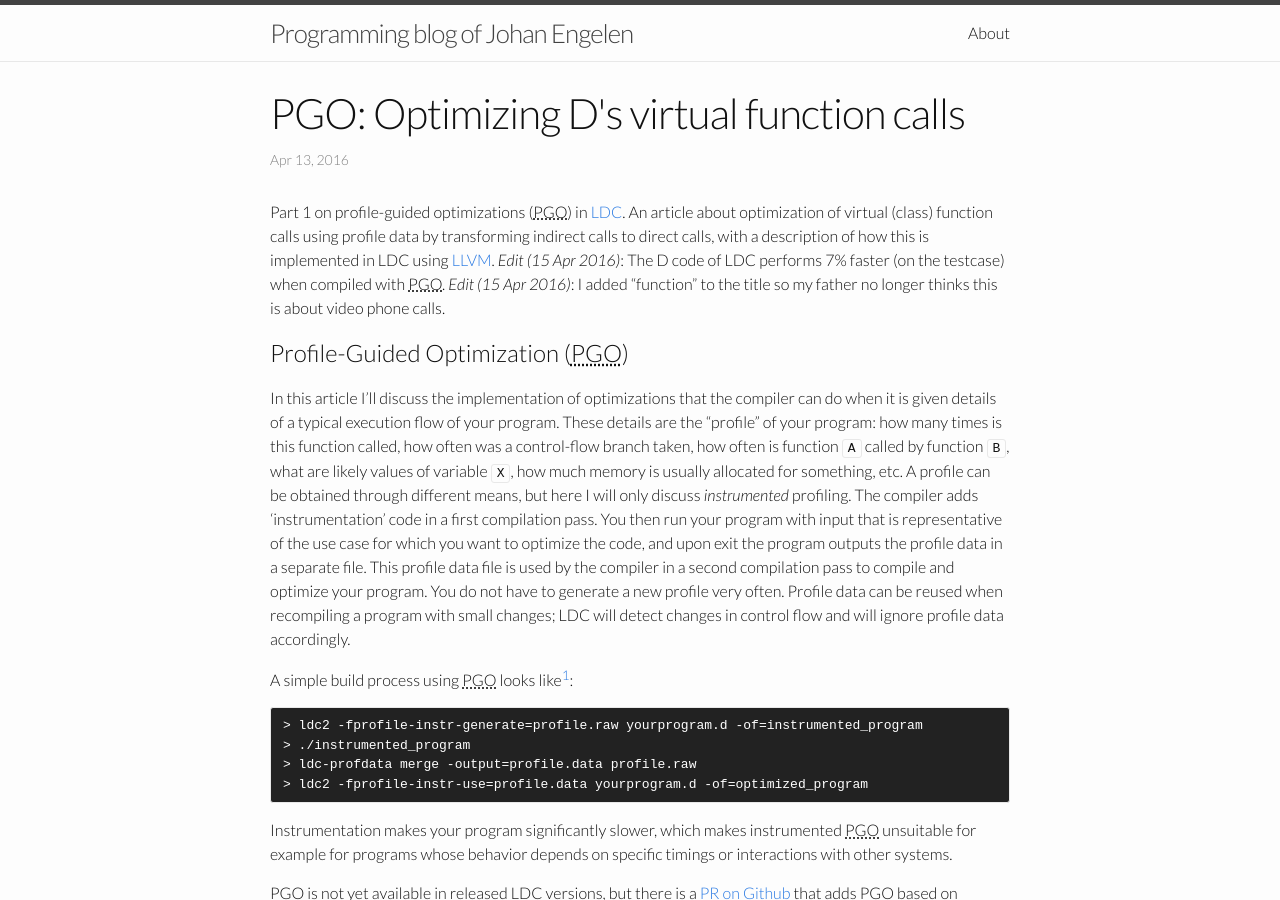
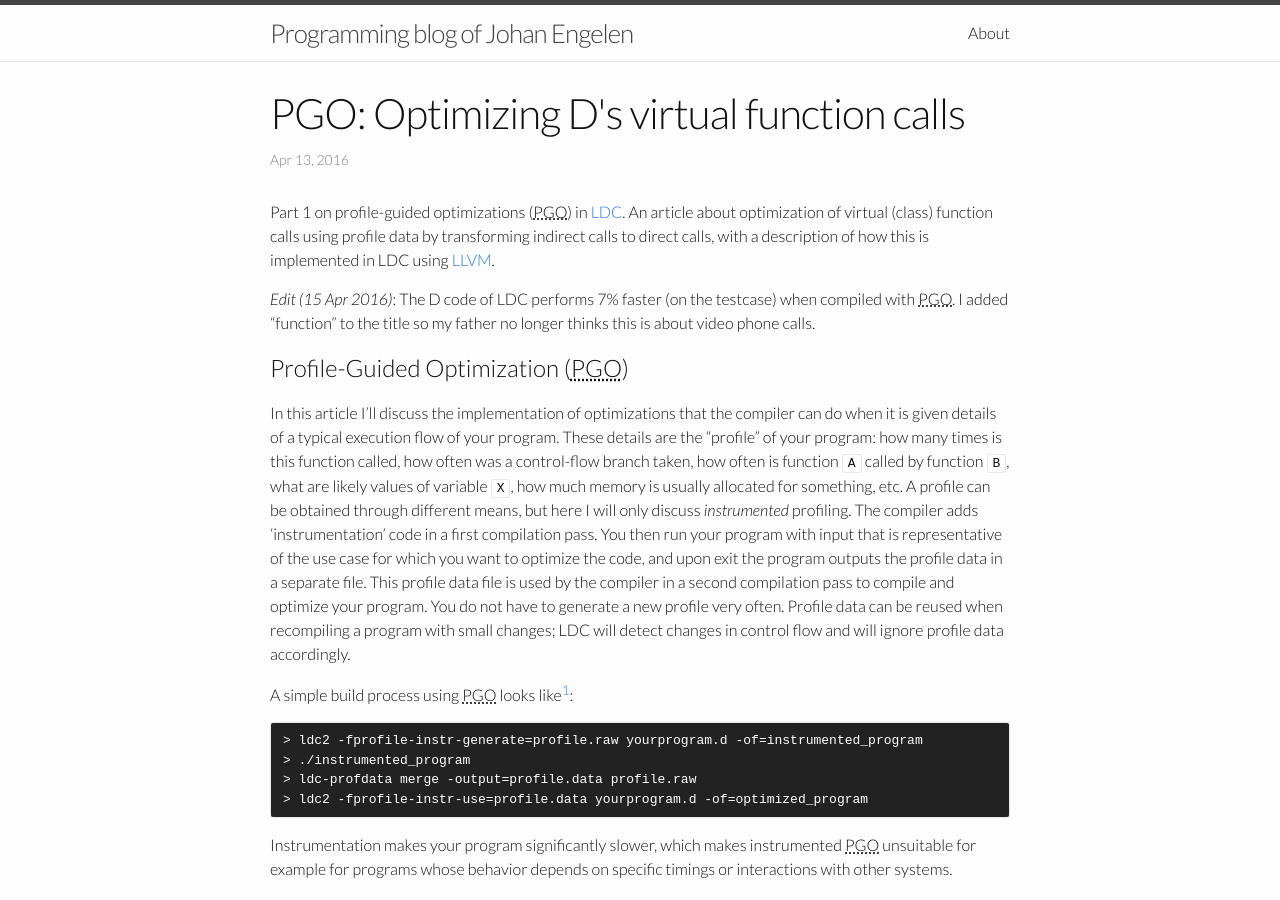
Before and after one commit to JohanEngelen/johanengelen.github.io, a Jekyll site: the page built from _posts/2016-04-13-PGO-in-LDC-virtual-calls.md, in a window 1280 px wide and 900 px high. Built offline with Jekyll 4.4.1, drawn with Linux system fonts in a browser that asks for light colours.

Commit message:
Attempt to fix layouting (difference between GH and my local builds, hmm)

```diff
--- a/_posts/2016-04-13-PGO-in-LDC-virtual-calls.md
+++ b/_posts/2016-04-13-PGO-in-LDC-virtual-calls.md
@@ -6,8 +6,8 @@ categories: LDC
 
 Part 1 on profile-guided optimizations (PGO) in [LDC](https://wiki.dlang.org/LDC).
 An article about optimization of virtual (class) function calls using profile data by transforming indirect calls to direct calls, with a description of how this is implemented in LDC using [LLVM](http://llvm.org/).
-_Edit (15 Apr 2016)_: The D code of LDC performs 7% faster (on the testcase) when compiled with PGO.
-_Edit (15 Apr 2016)_: I added "function" to the title so my father no longer thinks this is about video phone calls.
+
+_Edit (15 Apr 2016)_: The D code of LDC performs 7% faster (on the testcase) when compiled with PGO. I added "function" to the title so my father no longer thinks this is about video phone calls.
 
 *[PGO]: Profile-Guided Optimization
 *[ICP]: Indirect Call Promotion
```
